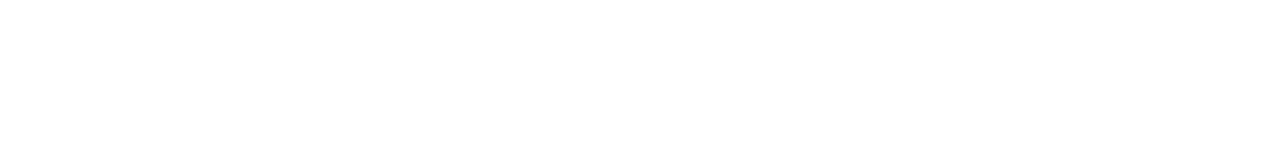
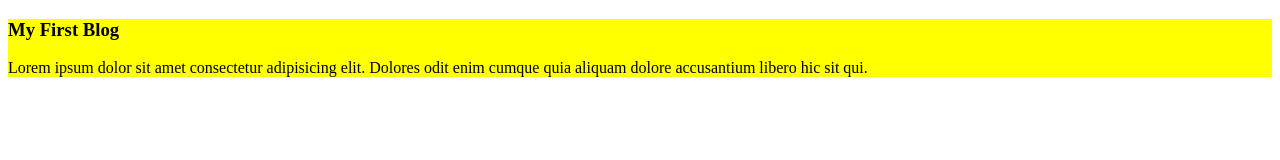
Before and after one commit to badboylimon/my-simple-website, a plain HTML site: page index.html in a window 1280 px wide. Drawn offline with Linux system fonts and the light colour scheme.

Commit message:
added the first blog

```diff
--- a/index.html
+++ b/index.html
@@ -4,8 +4,13 @@
     <meta charset="UTF-8">
     <meta name="viewport" content="width=device-width, initial-scale=1.0">
     <title>My Simple Website</title>
+    <link rel="stylesheet" href="styles/blog.css">
 </head>
 <body>
+    <div>
+        <h3>My First Blog</h3>
+        <p>Lorem ipsum dolor sit amet consectetur adipisicing elit. Dolores odit enim cumque quia aliquam dolore accusantium libero hic sit qui.</p>
+    </div>
 
 </body>
 </html>
--- /dev/null
+++ b/styles/blog.css
@@ -0,0 +1,3 @@
+div{
+    background-color: yellow;
+}
```
